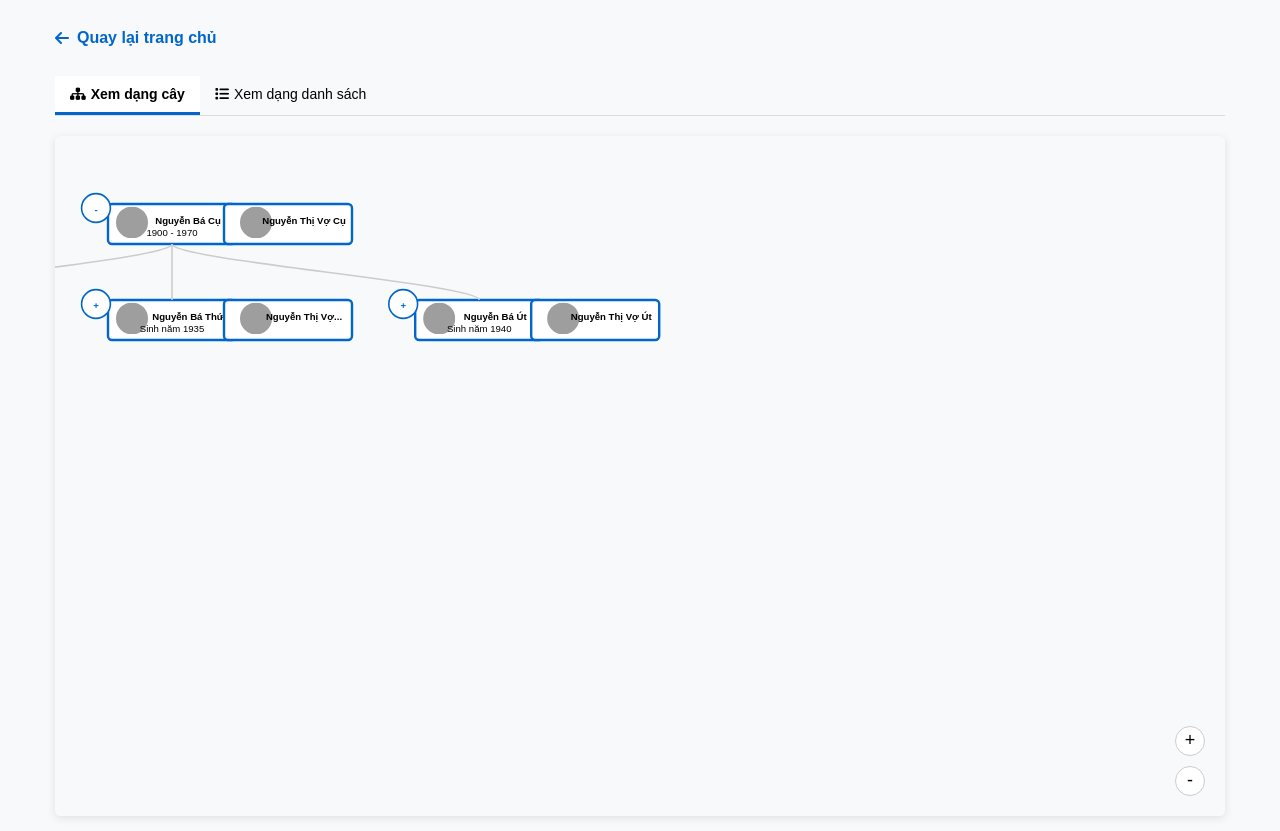
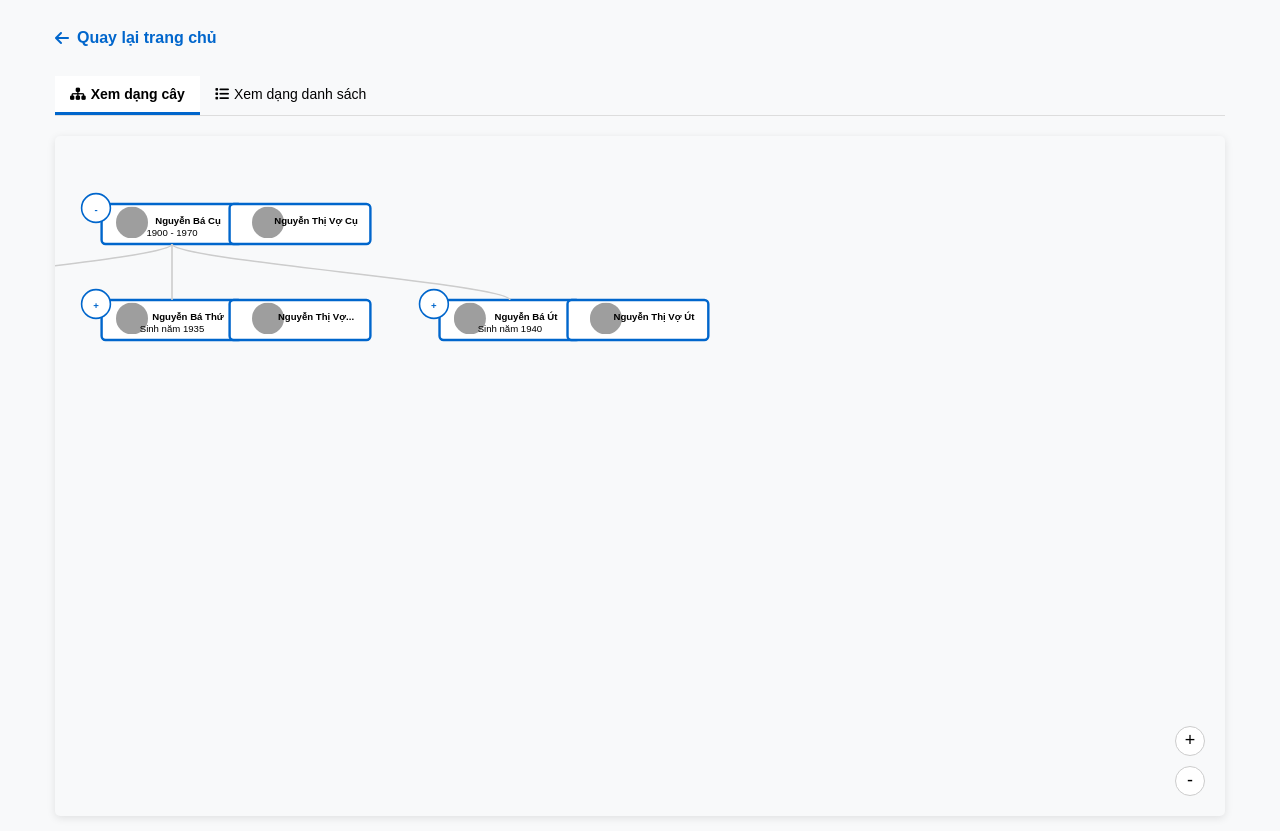
Before and after one commit to tungnb/giaphanguyenba, a website: page family-tree.html in a window 1280 px wide. Drawn offline with nearby package versions, Linux system fonts and the light colour scheme; no server answers; grey boxes are pictures that could not be loaded.

Commit message:
Update family-tree.html

```diff
--- a/family-tree.html
+++ b/family-tree.html
@@ -1119,7 +1119,7 @@
 
             // Tạo layout cây
             const treeLayout = d3.tree()
-                .nodeSize([160, 40])  // Giảm từ [180, 40] xuống [160, 40]
+                .nodeSize([176, 40])  // Tăng từ [160, 40] lên [176, 40], tăng 10%
                 .separation((a, b) => {
                     // Xác định xem các node có phối ngẫu không
                     const aHasSpouse = a.data.hasSpouse && a.data.spouses && a.data.spouses.length > 0;
@@ -1226,9 +1226,9 @@
 
                 // Thêm hình chữ nhật cho node
                 nodeEnter.append("rect")
-                    .attr("width", 160)  // Giảm từ 200 xuống 160
+                    .attr("width", 176)  // Tăng 10% từ 160 lên 176
                     .attr("height", 50)
-                    .attr("x", -80)  // Điều chỉnh từ -100 xuống -80
+                    .attr("x", -88)  // Điều chỉnh từ -80 xuống -88 để giữ cân đối
                     .attr("y", -25)
                     .attr("rx", 5)
                     .attr("ry", 5);
@@ -1318,7 +1318,7 @@
                     const spouseGroup = d3.select(this)
                         .append("g")
                         .attr("class", "spouse-node")
-                        .attr("transform", `translate(${145}, 0)`);  // Điều chỉnh từ 165 xuống 145
+                        .attr("transform", `translate(${160}, 0)`);  // Điều chỉnh từ 145 lên 160 để tăng khoảng cách
 
                     // Tính toán chiều cao node dựa trên số lượng phối ngẫu
                     const spouseCount = d.data.spouses.length;
@@ -1326,9 +1326,9 @@
 
                     // Tạo hình chữ nhật cho node vợ/chồng
                     spouseGroup.append("rect")
-                        .attr("width", 160)  // Giảm từ 200 xuống 160
+                        .attr("width", 176)  // Tăng 10% từ 160 lên 176
                         .attr("height", nodeHeight)
-                        .attr("x", -80)  // Điều chỉnh từ -100 xuống -80
+                        .attr("x", -88)  // Điều chỉnh từ -80 xuống -88 để giữ cân đối
                         .attr("y", -nodeHeight/2)
                         .attr("rx", 5)
                         .attr("ry", 5)
```
